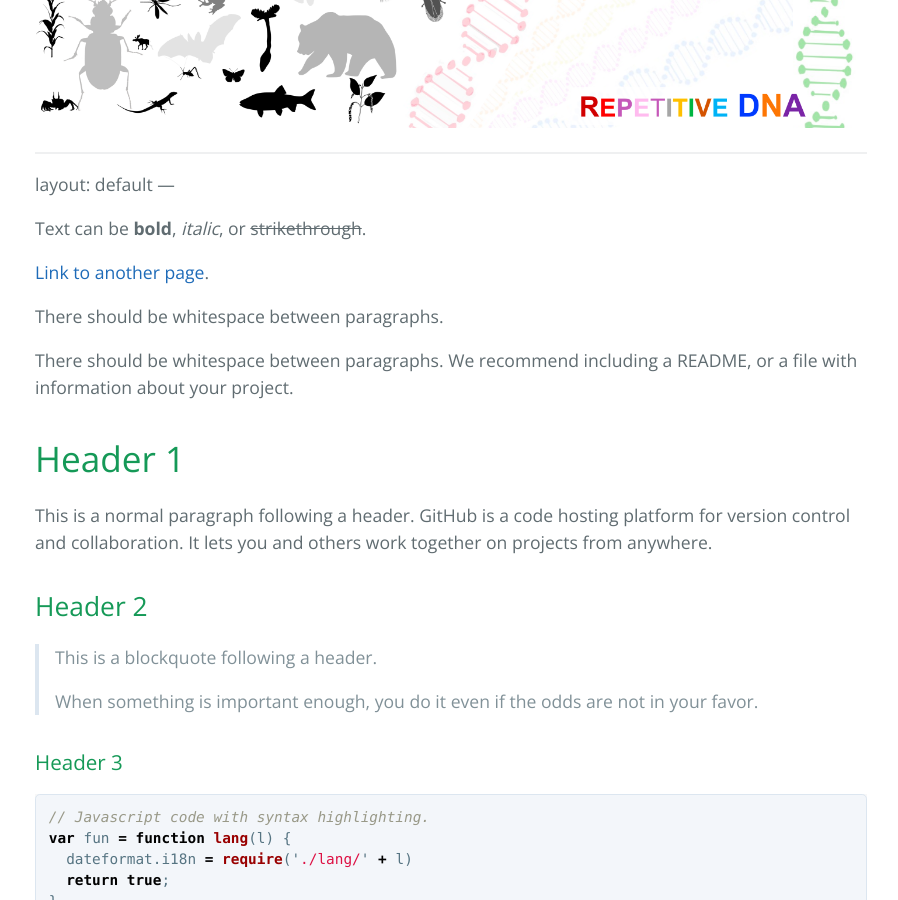
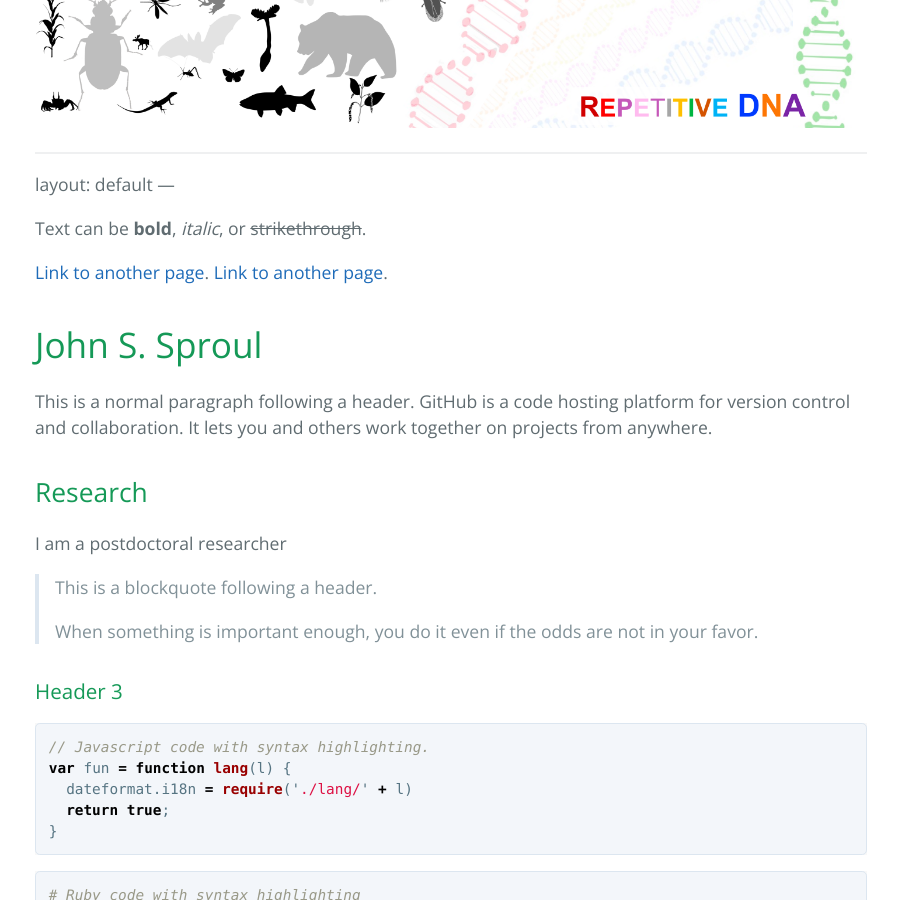
Before and after one commit to johnssproul/johnssproul.github.io, a Jekyll site: the page built from index.md, in a window 1280 px wide and 900 px high, scrolled down 652 px. Shown: the whole window, without its empty margins (189-1087 px from the left). Built offline with Jekyll 4.4.1, drawn with Linux system fonts in a browser that asks for light colours; our own code applies the rules of GitHub Pages for plain Markdown files.

Commit message:
Update index.md

```diff
--- a/index.md
+++ b/index.md
@@ -14,18 +14,15 @@ layout: default
 
 Text can be **bold**, _italic_, or ~~strikethrough~~.
 
-[Link to another page](https://johnssproul.github.io/RepeatProfiler/).
+[Link to another page](https://johnssproul.github.io/RepeatProfiler/).  [Link to another page](https://johnssproul.github.io/RepeatProfiler/).
 
-There should be whitespace between paragraphs.
 
-There should be whitespace between paragraphs. We recommend including a README, or a file with information about your project.
-
-# Header 1
+# John S. Sproul
 
 This is a normal paragraph following a header. GitHub is a code hosting platform for version control and collaboration. It lets you and others work together on projects from anywhere.
 
-## Header 2
-
+## Research
+I am a postdoctoral researcher
 > This is a blockquote following a header.
 >
 > When something is important enough, you do it even if the odds are not in your favor.
```
